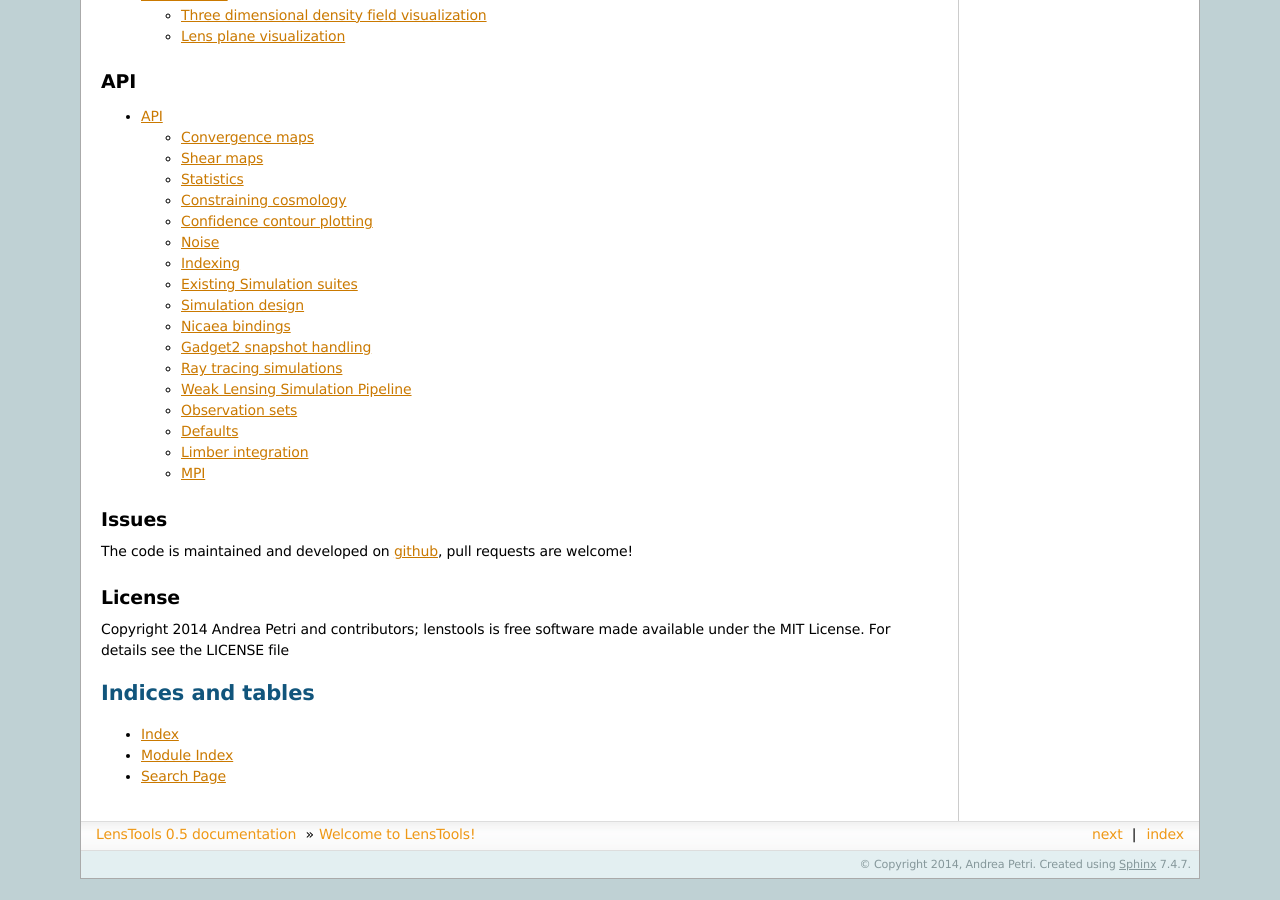
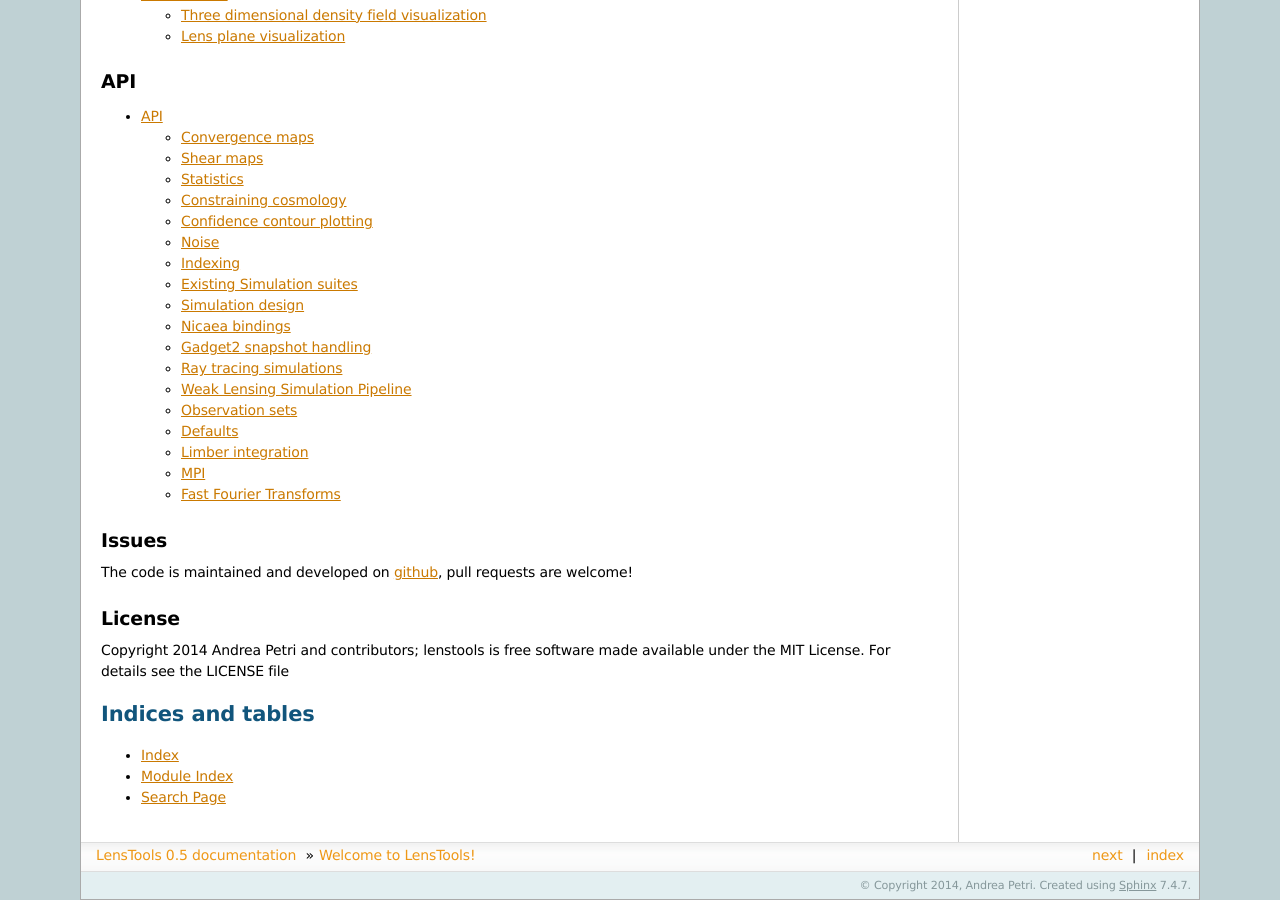
Before and after one commit to apetri/LensTools, a Sphinx documentation site: the page built from docs/source/index.rst, in a window 1280 px wide and 900 px high, scrolled down 2209 px. Built offline with Sphinx 7.4.7, drawn with Linux system fonts in a browser that asks for light colours; before the commit the page ends 3088 px from its top, so only the background shows below that.

Commit message:
update docs

```diff
--- a/docs/source/code.rst
+++ b/docs/source/code.rst
@@ -229,3 +229,9 @@
 
 .. autoclass:: lenstools.utils.MPIWhirlPool
 	:inherited-members:
+
+Fast Fourier Transforms
+=======================
+
+.. autoclass:: lenstools.fft.NUMPYFFTPack
+	:inherited-members:
```
